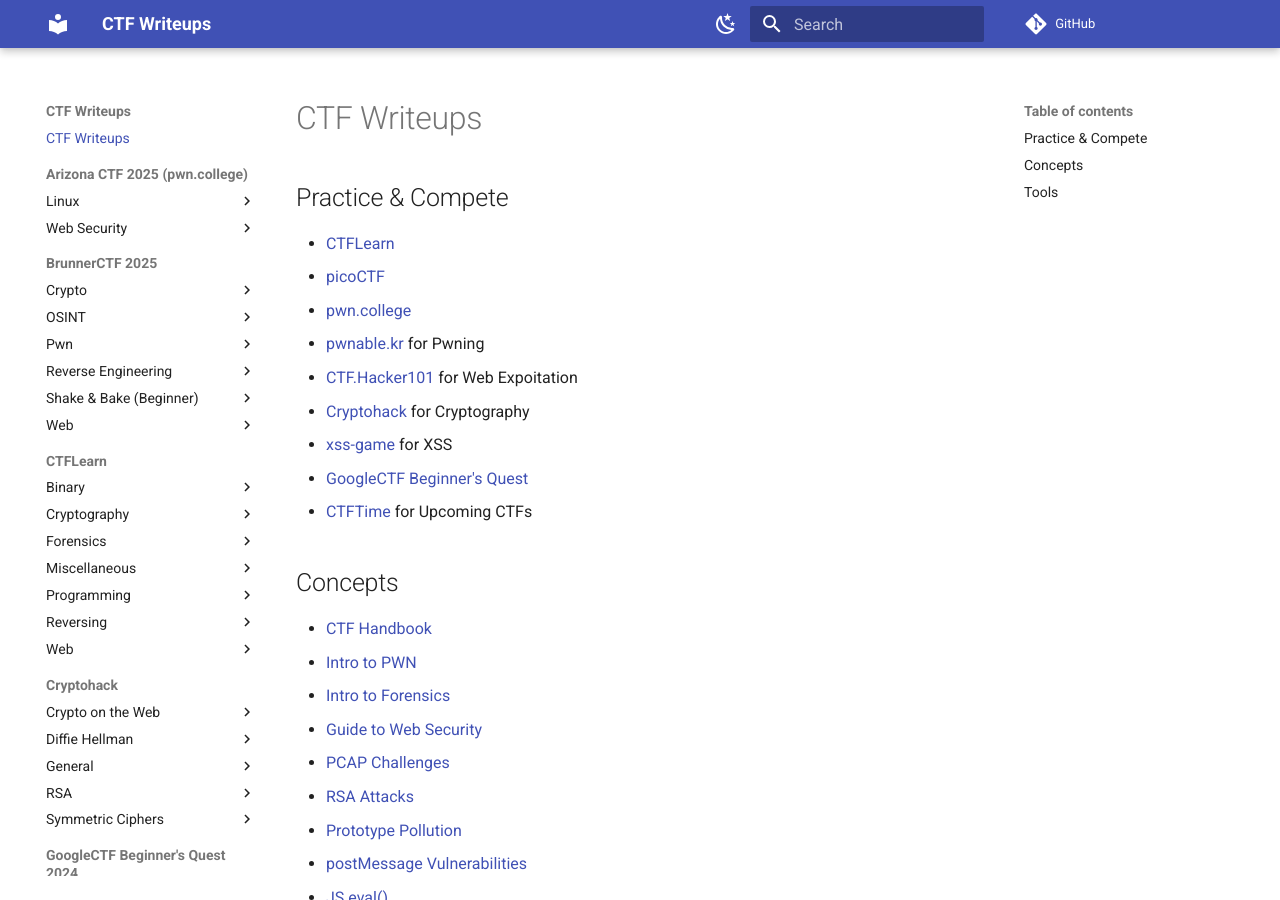
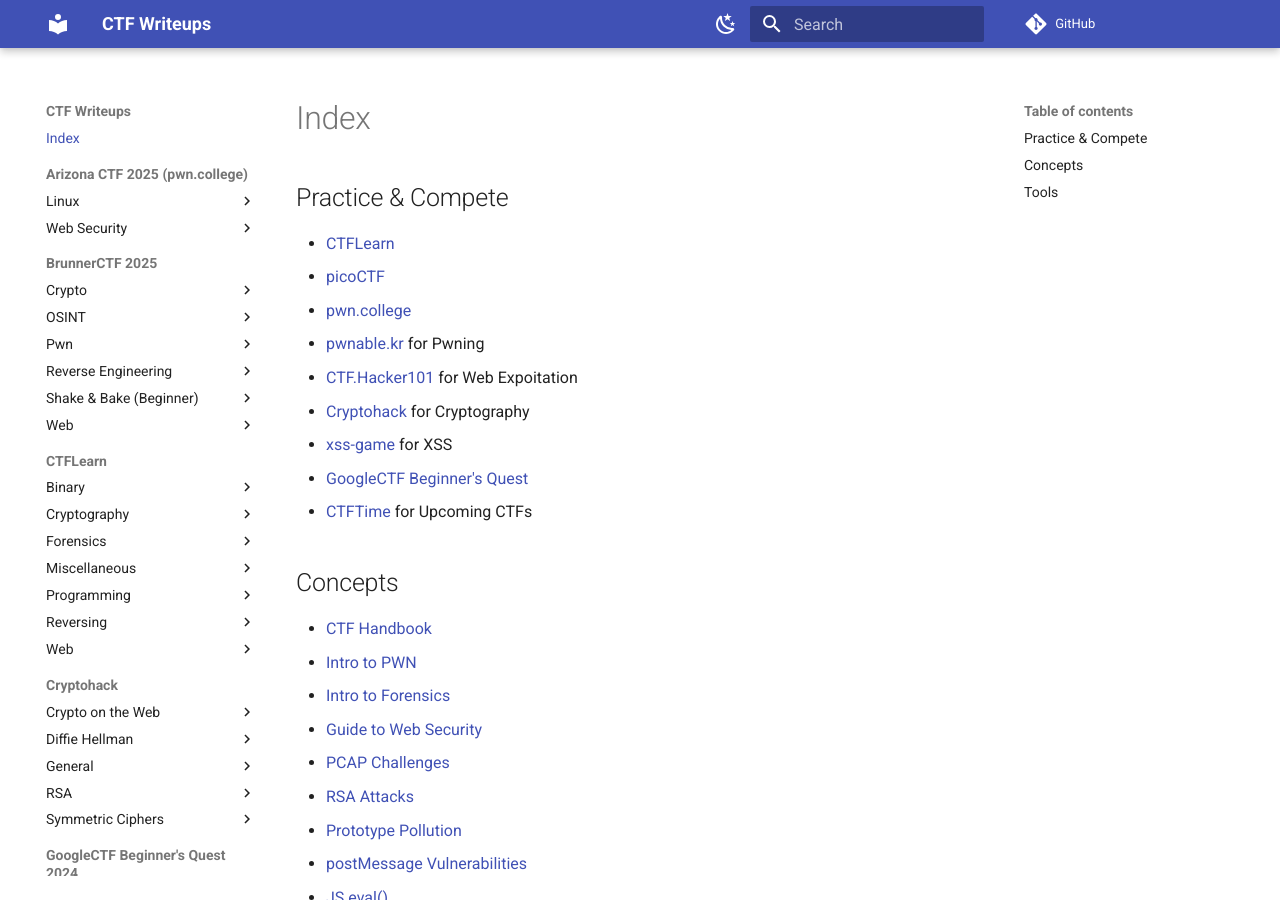
Before and after one commit to harshit-jain52/ctf, an MkDocs documentation site: the page built from docs/index.md, in a window 1280 px wide and 900 px high. Built offline with MkDocs 1.6.1 and Material for MkDocs 9.7.7, drawn with Linux system fonts in a browser that asks for light colours; comment, search, counter and statistics services are not loaded.

Commit message:
Update README.md and docs/index.md

```diff
--- a/docs/index.md
+++ b/docs/index.md
@@ -1,4 +1,4 @@
-# CTF Writeups
+# Index
 
 ## Practice & Compete
 
```
